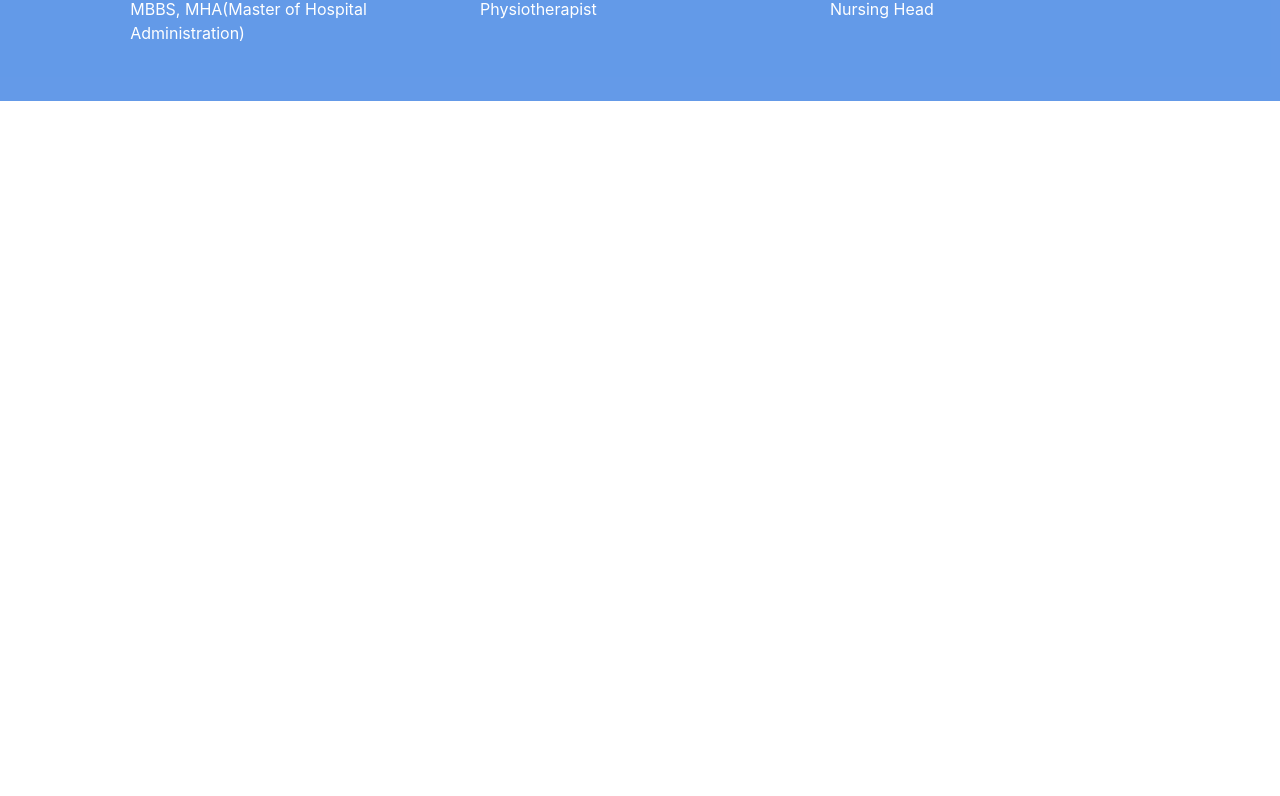
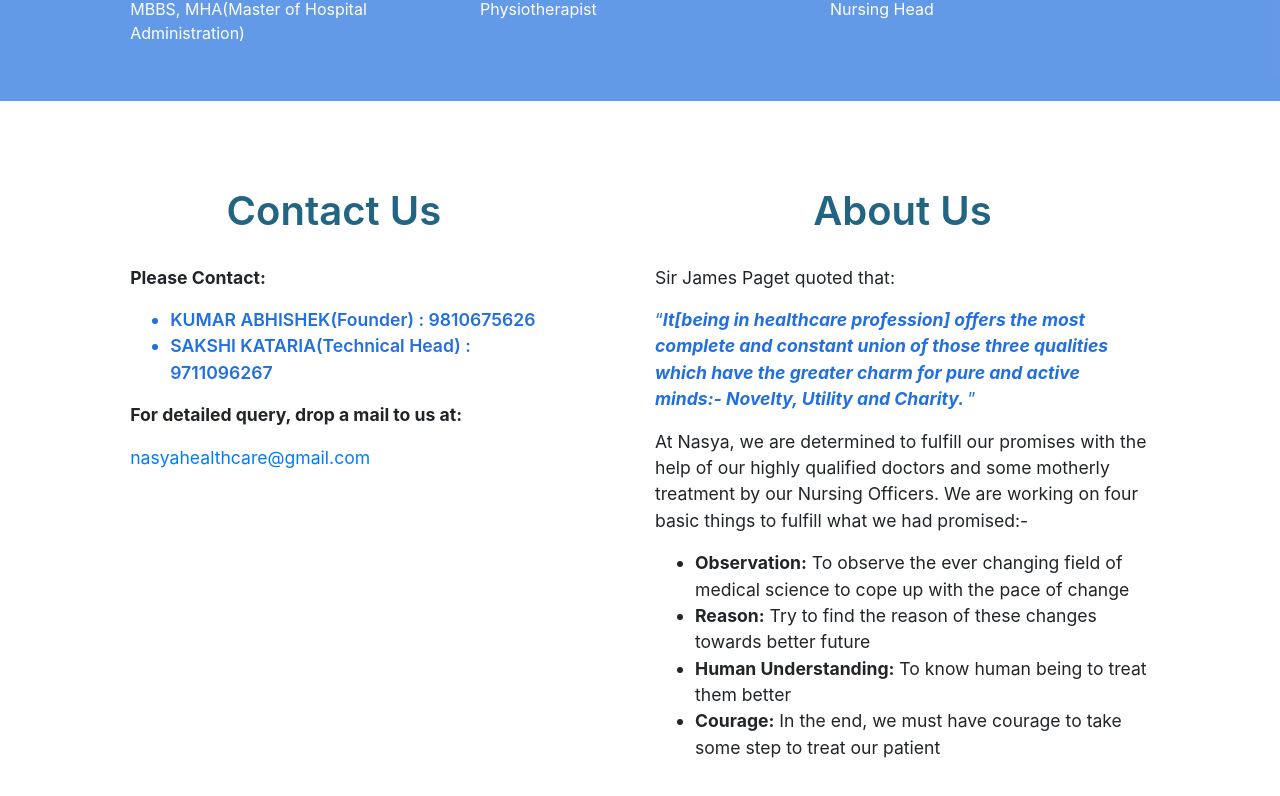
Before and after one commit to sakshi88/Nasya, an Angular app: page / in a window 1280 px wide. Shown: the part 3226-4022 px from the top of the page. Before the commit the page ends 3327 px from the top, so only its background shows below. Built offline with nearby package versions, Linux system fonts and the light colour scheme.

Commit message:
Added about us and contact us section

```diff
--- a/src/app/app.module.ts
+++ b/src/app/app.module.ts
@@ -6,6 +6,7 @@ import { LandingComponent } from './landing/landing.component';
 import { WhyChooseUsComponent } from './landing/why-choose-us/why-choose-us.component';
 import { OurServicesComponent } from './landing/our-services/our-services.component';
 import { OurTeamComponent } from './landing/our-team/our-team.component';
+import { ContactAndAboutComponent } from './landing/contact-and-about/contact-and-about.component';
 
 @NgModule({
   declarations: [
@@ -13,7 +14,8 @@ import { OurTeamComponent } from './landing/our-team/our-team.component';
     LandingComponent,
     WhyChooseUsComponent,
     OurServicesComponent,
-    OurTeamComponent
+    OurTeamComponent,
+    ContactAndAboutComponent
   ],
   imports: [
     BrowserModule
--- /dev/null
+++ b/src/app/landing/contact-and-about/contact-and-about.component.css
@@ -0,0 +1,30 @@
+.contactAndAbout{
+    padding-top: 5vh;
+    margin-bottom: 5vh;
+}
+
+.container-fluid {
+    width: 82%;
+}
+
+.headingRow{
+    font-size: 5vh;
+    text-align: center;
+    font-weight: 560;
+    color: #216583
+}
+
+.contactUsContent, .aboutUsContent{
+    padding-top: 3vh;
+    font-size: 2.2vh
+}
+
+.aboutUs, .contactUs{
+    margin-bottom: 3vh;
+}
+
+.aboutUs:hover, .contactUs:hover{
+    -webkit-box-shadow: 0px 2px 17px -2px rgba(33,101,131,1);
+    -moz-box-shadow: 0px 2px 17px -2px rgba(33,101,131,1);
+    box-shadow: 0px 2px 17px -2px rgba(33,101,131,1);
+}
--- /dev/null
+++ b/src/app/landing/contact-and-about/contact-and-about.component.html
@@ -0,0 +1,37 @@
+<div class="contactAndAbout">
+  <div class="container-fluid">
+    <div class="row">
+      <div class="col-12 col-sm-12 col-md-5 col-lg-5 contactUs">
+        <div class="headingRow">
+          Contact Us
+        </div>
+        <div class="contactUsContent">
+          <p><b>Please Contact:</b></p>
+          <ul style="color: #226FDE; font-weight: 600">
+            <li>KUMAR ABHISHEK(Founder) : 9810675626</li>
+            <li>SAKSHI KATARIA(Technical Head) : 9711096267</li>
+          </ul>
+          <p><b>For detailed query, drop a mail to us at:</b></p>
+          <a href="#">nasyahealthcare@gmail.com</a>
+        </div>
+      </div>
+      <div class="col-12 col-sm-12 offset-md-1 col-md-6 offset-lg-1 col-lg-6 aboutUs">
+        <div class="headingRow">
+          About Us
+        </div>
+        <div class="aboutUsContent">
+          <p>Sir James Paget quoted that: </p>
+          <q style="color: #226FDE"><i><b>It[being in healthcare profession] offers the most complete and constant union of those three qualities which have the greater charm for  pure and active minds:- Novelty, Utility and Charity.
+          </b></i></q>
+          <p></p><p>At Nasya, we are determined to fulfill our promises with the help of our highly qualified doctors and some motherly treatment by our Nursing Officers. We are working on four basic things to fulfill what we had promised:-</p>
+          <ul>
+            <li><b>Observation:</b> To observe the ever changing field of medical science to cope up with the pace of change</li>
+            <li><b>Reason:</b> Try to find the reason of these changes towards better future</li>
+            <li><b>Human Understanding:</b> To know human being to treat them better</li>
+            <li><b>Courage:</b> In the end, we must have courage to take some step to treat our patient</li>
+          </ul>
+        </div>
+      </div>
+    </div>
+  </div>
+</div>
--- /dev/null
+++ b/src/app/landing/contact-and-about/contact-and-about.component.ts
@@ -0,0 +1,15 @@
+import { Component, OnInit } from '@angular/core';
+
+@Component({
+  selector: 'app-contact-and-about',
+  templateUrl: './contact-and-about.component.html',
+  styleUrls: ['./contact-and-about.component.css']
+})
+export class ContactAndAboutComponent implements OnInit {
+
+  constructor() { }
+
+  ngOnInit() {
+  }
+
+}
--- a/src/app/landing/landing.component.html
+++ b/src/app/landing/landing.component.html
@@ -50,3 +50,4 @@
 <app-why-choose-us></app-why-choose-us>
 <app-our-services></app-our-services>
 <app-our-team></app-our-team>
+<app-contact-and-about></app-contact-and-about>
--- a/src/app/landing/our-services/our-services.component.html
+++ b/src/app/landing/our-services/our-services.component.html
@@ -44,6 +44,7 @@
           </div>
           <div class="col-0 col-sm-12 col-md-8 col-lg-8 comingRightContainer">
             <p class="contractName"><b>Medical Tourism:</b></p>
+            <p>Gateway for foreign patients to get world class treatment in India</p>
           </div>
         </div>
       </div>
```
Also changed, not shown: 1 other file (tests, documents, lock files or other folders).
